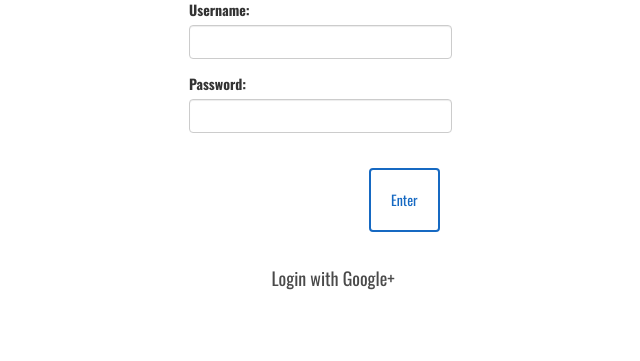
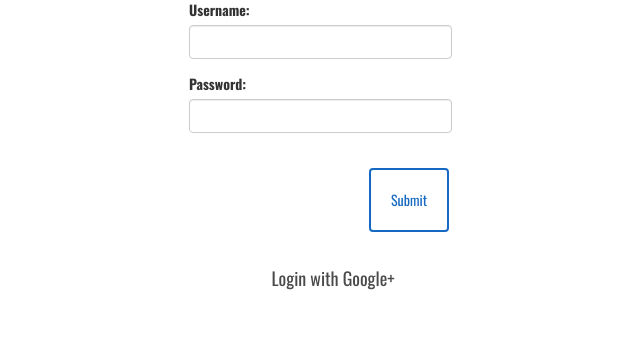
Before and after one commit to sjcorreia/catalog-project, a Flask app: page /login in a window 1280 px wide. Shown: the part 326-687 px from the top of the page, without its empty margins (271-911 px from the left). Run offline with Flask 2, Linux system fonts and the light colour scheme; some libraries are stand-ins or nearby versions.

Commit message:
Changes button text

```diff
--- a/vagrant/catalog/templates/login.html
+++ b/vagrant/catalog/templates/login.html
@@ -36,7 +36,7 @@
             <div class="row">
                 <div class="col-md-6"></div>
                 <button type="submit" class="btn btn-default" id="submit" type="submit">
-                    <span aria-hidden="true"></span>Enter</button>
+                    <span aria-hidden="true"></span>Submit</button>
                 </a>
             </div>
         </div>
```
